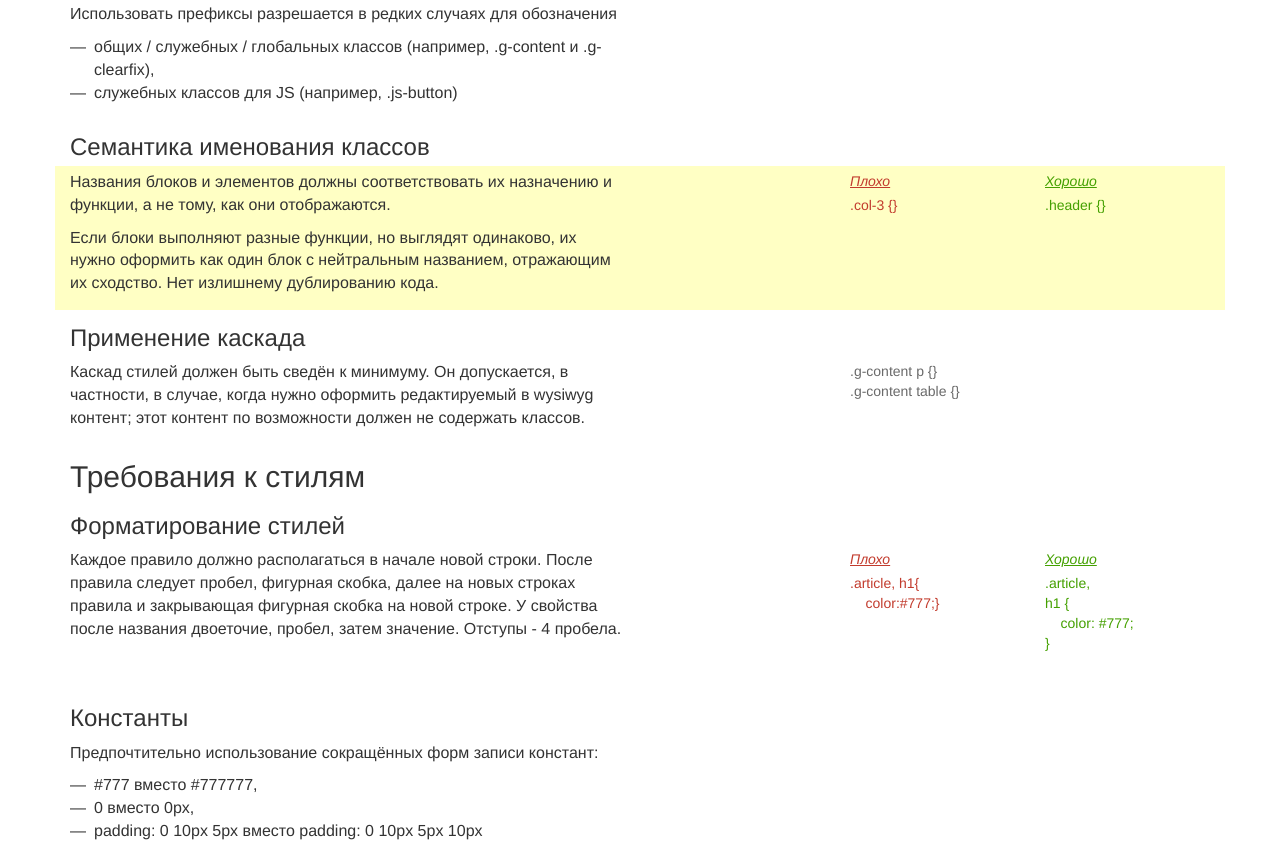
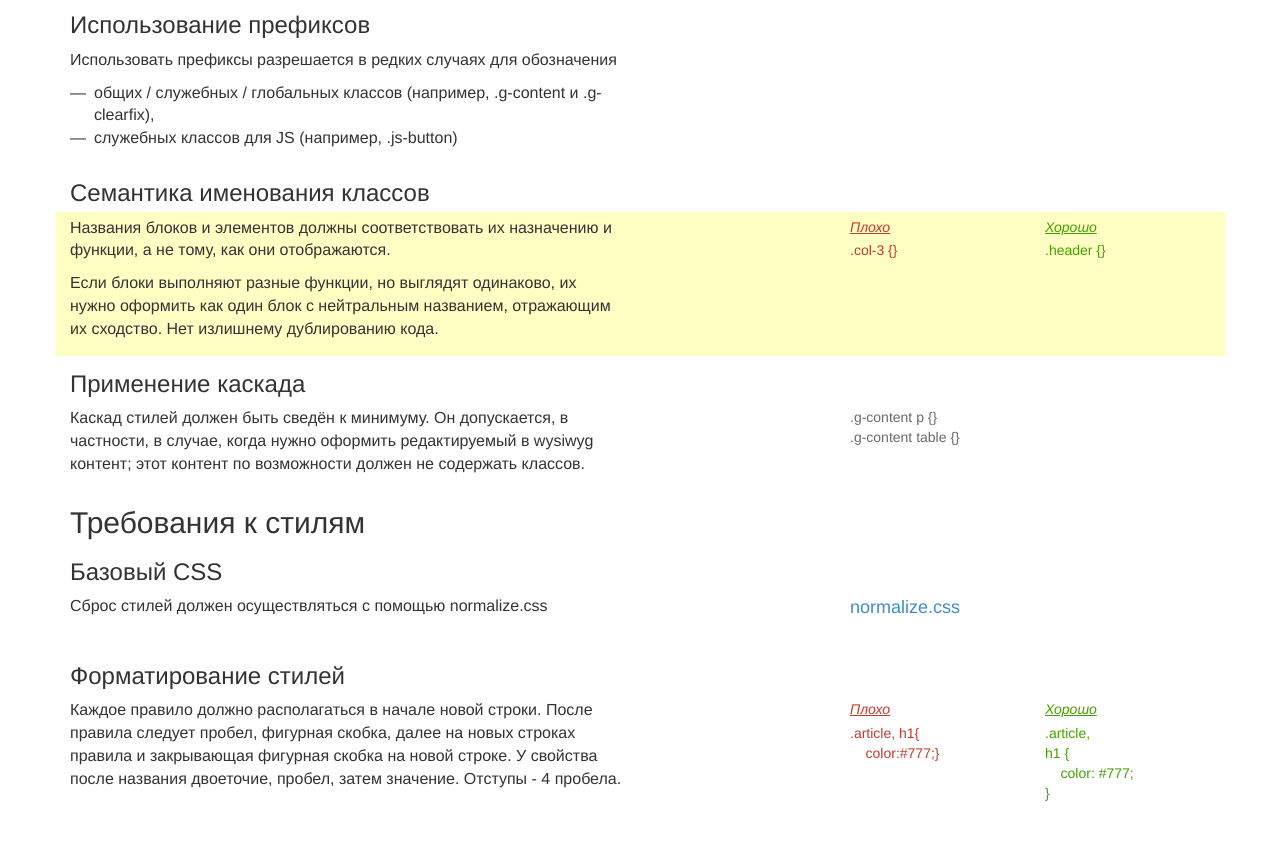
Before and after one commit to futurecolors/css-requirements, a plain HTML site: page index.html in a window 1280 px wide. Shown: the part 590-1433 px from the top of the page. Drawn offline with Linux system fonts and the light colour scheme.

Commit message:
* Требование normalize.css * Использование тега <p>

```diff
--- a/index.html
+++ b/index.html
@@ -28,6 +28,7 @@
                 <li>Значения всех атрибутов должны быть заключены в кавычки (").</li>
                 <li>Форматирование HTML иерархическое, отступ — 4 пробела.</li>
                 <li>Если нужно избежать пробелов между тегами, между ними вставляется HTML-комментарий.</li>
+                <li>Не допускается использование тега &lt;p&gt; кроме фрагментов вёрстки редактируемых через WYSIWYG.</li>
             </ul>
         </div>
     </article>
@@ -105,6 +106,19 @@
     </article>
 
     <h2>Требования к стилям</h2>
+
+    <h3>Базовый CSS</h3>
+
+    <article class="requirements-section row">
+        <div class="requirements-section__text col-sm-6">
+            <p>
+                Сброс стилей должен осуществляться с помощью normalize.css
+            </p>
+        </div>
+        <div class="requirements-section__example col-sm-4 col-sm-offset-2">
+            <a class="link" href="http://necolas.github.io/normalize.css/">normalize.css</a>
+        </div>
+    </article>
 
     <h3>Форматирование стилей</h3>
 
```
Also changed, not shown: 1 other file.
